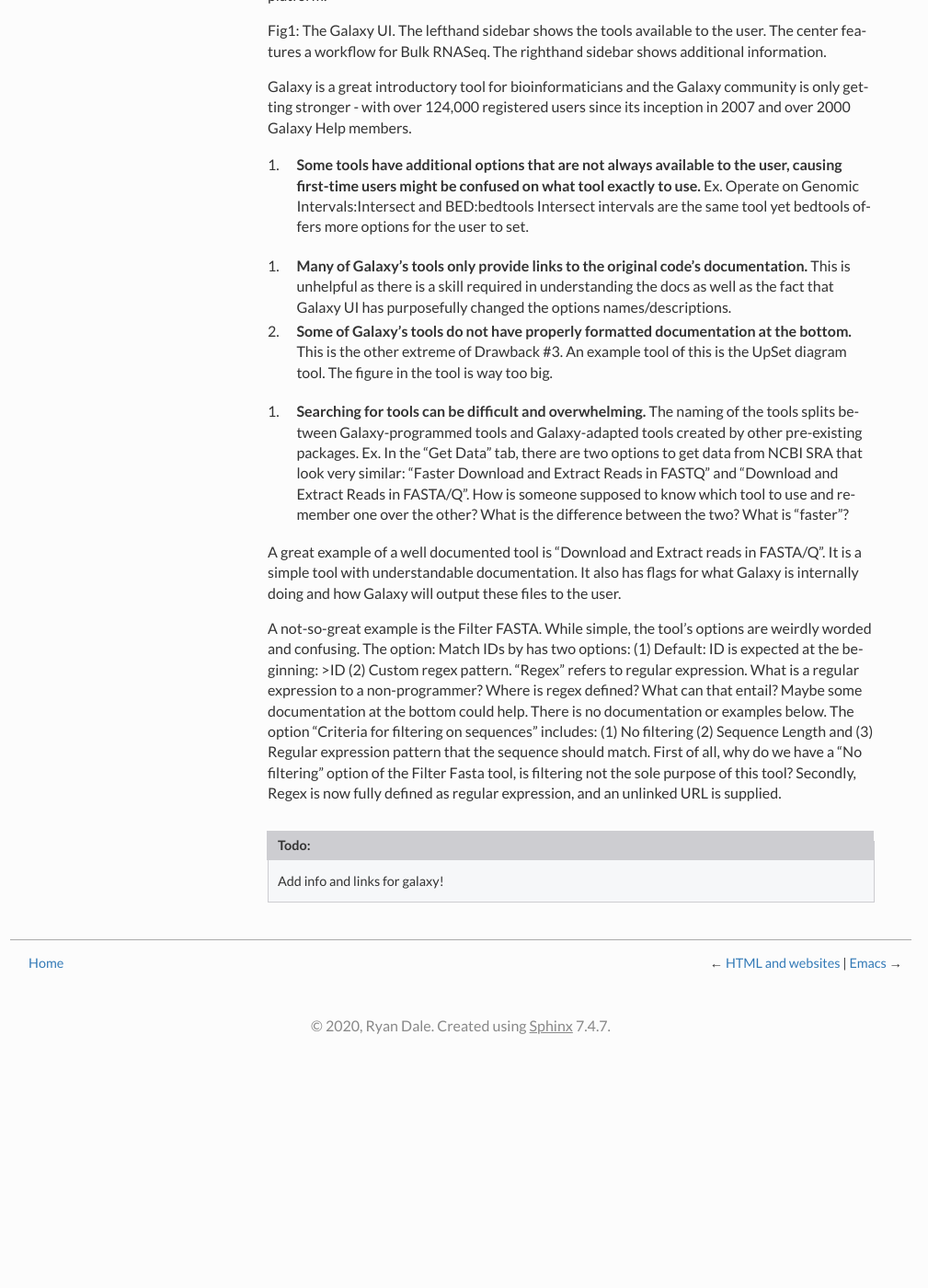
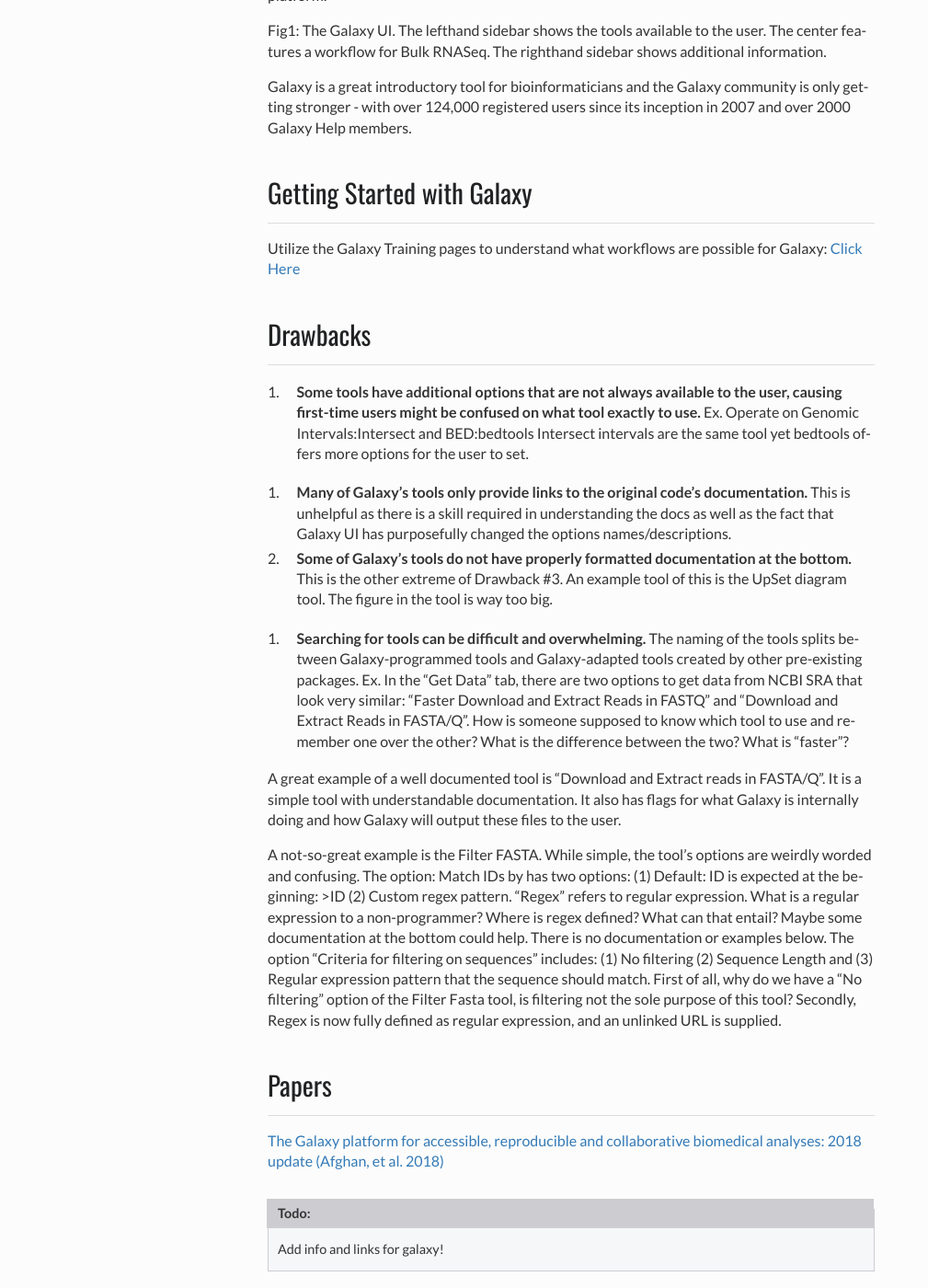
Before and after one commit to NICHD-BSPC/training, a Sphinx documentation site: the page built from source/galaxy.rst, in a window 1280 px wide and 1400 px high, scrolled down 438 px. Shown: the whole window at 92% size, without its empty margins (139-1148 px from the left). Built offline with Sphinx 7.4.7, drawn with Linux system fonts in a browser that asks for light colours; before the commit the page ends 1596 px from its top, so only the background shows below that; some of the changed text lies outside the part shown.

Commit message:
Training Materials Link

```diff
--- a/source/galaxy.rst
+++ b/source/galaxy.rst
@@ -15,8 +15,16 @@
 
 Fig1: The Galaxy UI. The lefthand sidebar shows the tools available to the user. The center features a workflow for Bulk RNASeq. The righthand sidebar shows additional information.
 
+
 Galaxy is a great introductory tool for bioinformaticians and the Galaxy community is only getting stronger - with over 124,000 registered users since its inception in 2007 and over 2000 Galaxy Help members.
 
+Getting Started with Galaxy
+----
+Utilize the Galaxy Training pages to understand what workflows are possible for Galaxy: `Click Here <https://training.galaxyproject.org/training-material/>`_
+
+
+Drawbacks
+----
 1. **Some tools have additional options that are not always available to the user, causing first-time users might be confused on what tool exactly to use.** Ex. Operate on Genomic Intervals:Intersect and BED:bedtools Intersect intervals are the same tool yet bedtools offers more options for the user to set.
 
 3. **Many of Galaxy's tools only provide links to the original code's documentation.** This is unhelpful as there is a skill required in understanding the docs as well as the fact that Galaxy UI has purposefully changed the options names/descriptions.
@@ -29,6 +37,9 @@
 
 A not-so-great example is the Filter FASTA. While simple, the tool's options are weirdly worded and confusing. The option: Match IDs by has two options: (1) Default: ID is expected at the beginning: >ID (2) Custom regex pattern. "Regex" refers to regular expression. What is a regular expression to a non-programmer? Where is regex defined? What can that entail? Maybe some documentation at the bottom could help. There is no documentation or examples below. The option "Criteria for filtering on sequences" includes: (1) No filtering (2) Sequence Length and (3) Regular expression pattern that the sequence should match. First of all, why do we have a "No filtering" option of the Filter Fasta tool, is filtering not the sole purpose of this tool? Secondly, Regex is now fully defined as regular expression, and an unlinked URL is supplied.
 
+Papers
+----
+`The Galaxy platform for accessible, reproducible and collaborative biomedical analyses: 2018 update (Afghan, et al. 2018) <https://www.ncbi.nlm.nih.gov/pmc/articles/PMC6030816/>`_
 
 .. todo::
 
```
